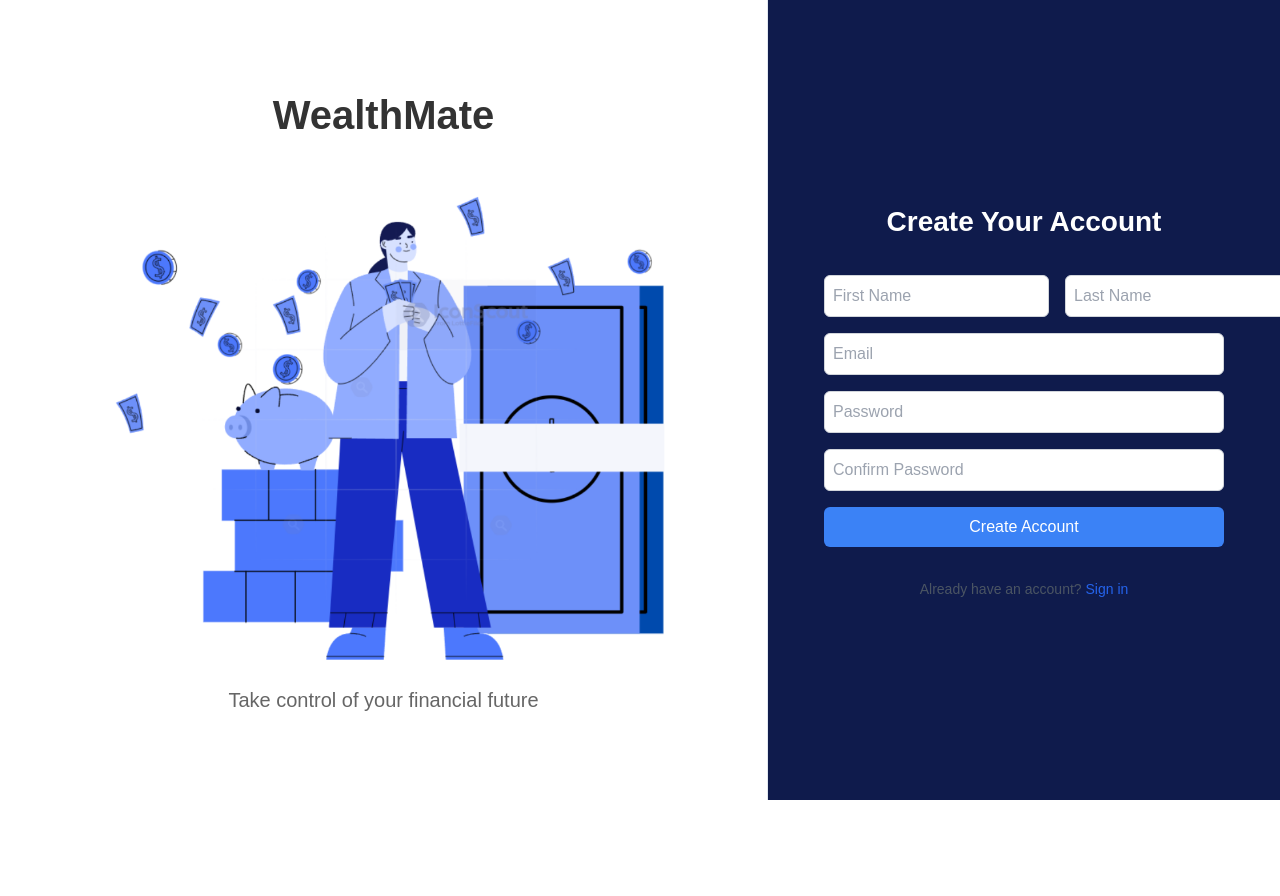
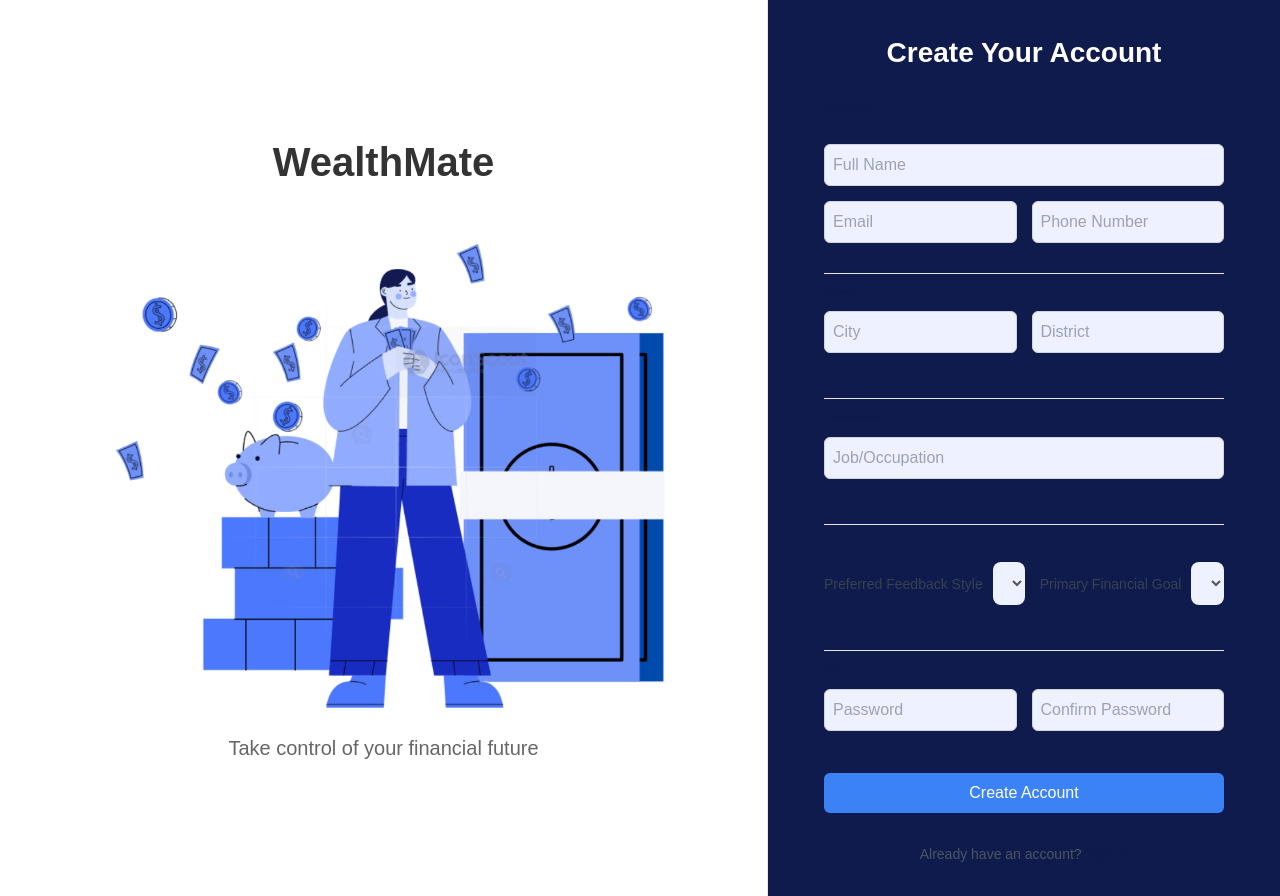
Before and after one commit to dgb1106/WealthMate, a Next.js app in the folder front_end/: page /pages/auth/register in a window 1280 px wide. Before the commit the page ends 800 px from the top, so only its background shows below. Built offline with nearby package versions, Linux system fonts and the light colour scheme; no server answers; a web font is replaced by a local one.

Commit message:
fix register information

```diff
--- a/front_end/app/components/auth/LoginForm/index.tsx
+++ b/front_end/app/components/auth/LoginForm/index.tsx
@@ -71,7 +71,7 @@
 
       <p className="mt-6 text-center text-gray-600">
         Don't have an account?{' '}
-        <Link href="/auth/register" className="text-[#0F1B4C] font-medium hover:underline">
+        <Link href="/pages/auth/register" className="text-[#0F1B4C] font-medium hover:underline">
           Sign Up
         </Link>
       </p>
--- a/front_end/app/components/auth/LoginForm/styles.module.css
+++ b/front_end/app/components/auth/LoginForm/styles.module.css
@@ -1,7 +1,7 @@
 .form {
   display: flex;
   flex-direction: column;
-  gap: 1rem;
+  gap: 15px;
   width: 100%;
   max-width: 400px;
   margin: 0 auto;
@@ -11,14 +11,14 @@
   font-size: 1.5rem;
   font-weight: 600;
   color: #1f2937;
-  margin-bottom: 1.5rem;
+  margin-bottom: 15px;
   text-align: center;
 }
 
 .nameFields {
   display: grid;
   grid-template-columns: 1fr 1fr;
-  gap: 1rem;
+  gap: 15px;
 }
 
 @media (max-width: 640px) {
--- a/front_end/app/components/auth/RegisterForm/index.tsx
+++ b/front_end/app/components/auth/RegisterForm/index.tsx
@@ -1,71 +1,203 @@
 'use client'
 
-import React from 'react';
+import React, { useState } from 'react';
+import { useRouter } from 'next/navigation';
 import { Button } from '../../UI/Button';
 import { Input } from '../../UI/Input';
 import { useAuth } from '../../../hooks/useAuth';
 import type { RegisterFormData } from '../../../types/auth';
+import { PreferredMood, PreferredGoal } from '../../../types/auth';
 import styles from './styles.module.css';
 import Link from 'next/link';
 
 export const RegisterForm: React.FC = () => {
+  const router = useRouter();
   const { register } = useAuth();
+  const [error, setError] = useState<string | null>(null);
+  const [isLoading, setIsLoading] = useState(false);
 
   const handleSubmit = async (e: React.FormEvent<HTMLFormElement>): Promise<void> => {
     e.preventDefault();
+    setError(null);
+    setIsLoading(true);
+
     const formData = new FormData(e.currentTarget);
+    const password = formData.get('password') as string;
+    const confirmPassword = formData.get('confirmPassword') as string;
+
+    if (password !== confirmPassword) {
+      setError('Passwords do not match');
+      setIsLoading(false);
+      return;
+    }
+
     const data: RegisterFormData = {
       email: formData.get('email') as string,
-      password: formData.get('password') as string,
-      firstName: formData.get('firstName') as string,
-      lastName: formData.get('lastName') as string,
+      password: password,
+      name: formData.get('name') as string,
+      phone: formData.get('phone') as string,
+      city: formData.get('city') as string,
+      district: formData.get('district') as string,
+      job: formData.get('job') as string,
+      preferred_mood: formData.get('preferred_mood') as PreferredMood,
+      preferred_goal: formData.get('preferred_goal') as PreferredGoal,
     };
+
     try {
       await register(data);
-    } catch (error) {
+      router.push('/auth/login');
+    } catch (error: any) {
+      setError(error.message || 'Registration failed. Please try again.');
       console.error('Registration failed:', error);
+    } finally {
+      setIsLoading(false);
     }
   };
 
   return (
     <form onSubmit={handleSubmit} className={styles.form}>
-      <div className={styles.nameFields}>
+      {error && (
+        <div className="mb-4 p-3 bg-red-100 text-red-700 rounded-lg">
+          {error}
+        </div>
+      )}
+
+      <h3 className={styles.sectionTitle}>Personal Information</h3>
+
+      {/* Full Name chiếm hết chiều rộng (2 cột) */}
+      <div>
         <Input
           type="text"
-          name="firstName"
-          placeholder="First Name"
+          name="name"
+          placeholder="Full Name"
           required
-        />
-        <Input
-          type="text"
-          name="lastName"
-          placeholder="Last Name"
-          required
+          className="w-full px-4 py-3 rounded-lg bg-[#EEF1FF] border-none focus:ring-2 focus:ring-blue-500"
         />
       </div>
+
+      {/* Email và Phone chia làm 2 cột */}
+      <div className={styles.fieldGroup}>
         <Input
           type="email"
           name="email"
           placeholder="Email"
           required
+          className="w-full px-4 py-3 rounded-lg bg-[#EEF1FF] border-none focus:ring-2 focus:ring-blue-500"
         />
+        <Input
+          type="tel"
+          name="phone"
+          placeholder="Phone Number"
+          required
+          className="w-full px-4 py-3 rounded-lg bg-[#EEF1FF] border-none focus:ring-2 focus:ring-blue-500"
+        />
+      </div>
+
+      <div className={styles.formSection}>
+        <h3 className={styles.sectionTitle}>Your Location</h3>
+        <div className={styles.fieldGroup}>
+          <Input
+            type="text"
+            name="city"
+            placeholder="City"
+            required
+            className="w-full px-4 py-3 rounded-lg bg-[#EEF1FF] border-none focus:ring-2 focus:ring-blue-500"
+          />
+          <Input
+            type="text"
+            name="district"
+            placeholder="District"
+            required
+            className="w-full px-4 py-3 rounded-lg bg-[#EEF1FF] border-none focus:ring-2 focus:ring-blue-500"
+          />
+        </div>
+      </div>
+
+      <div className={styles.formSection}>
+        <h3 className={styles.sectionTitle}>Professional Information</h3>
+        <Input
+          type="text"
+          name="job"
+          placeholder="Job/Occupation"
+          required
+          className="w-full px-4 py-3 rounded-lg bg-[#EEF1FF] border-none focus:ring-2 focus:ring-blue-500"
+        />
+      </div>
+
+      <div className={styles.formSection}>
+        <h3 className={styles.sectionTitle}>Preferences</h3>
+        <div className={styles.fieldGroup}>
+          <div className={styles.inlineField}>
+            <label
+              htmlFor="preferred_mood"
+              className="text-sm font-medium text-gray-700 whitespace-nowrap"
+            >
+              Preferred Feedback Style
+            </label>
+            <select
+              id="preferred_mood"
+              name="preferred_mood"
+              className={styles.selectField}
+              required
+            >
+              <option value="">Select feedback style</option>
+              <option value={PreferredMood.ENCOURAGEMENT}>Encouraging</option>
+              <option value={PreferredMood.IRRITATION}>Direct/Strict</option>
+            </select>
+          </div>
+          <div className={styles.inlineField}>
+            <label
+              htmlFor="preferred_goal"
+              className="text-sm font-medium text-gray-700 whitespace-nowrap"
+            >
+              Primary Financial Goal
+            </label>
+            <select
+              id="preferred_goal"
+              name="preferred_goal"
+              className={styles.selectField}
+              required
+            >
+              <option value="">Select primary goal</option>
+              <option value={PreferredGoal.SAVING}>Saving Money</option>
+              <option value={PreferredGoal.INVESTMENT}>Growing Investments</option>
+            </select>
+          </div>
+        </div>
+      </div>
+
+      <div className={styles.formSection}>
+        <h3 className={styles.sectionTitle}>Security</h3>
+        <div className={styles.fieldGroup}>
           <Input
             type="password"
             name="password"
             placeholder="Password"
             required
+            className="w-full px-4 py-3 rounded-lg bg-[#EEF1FF] border-none focus:ring-2 focus:ring-blue-500"
           />
           <Input
             type="password"
             name="confirmPassword"
             placeholder="Confirm Password"
             required
+            className="w-full px-4 py-3 rounded-lg bg-[#EEF1FF] border-none focus:ring-2 focus:ring-blue-500"
           />
-      <Button type="submit">Create Account</Button>
+        </div>
+      </div>
+
+      <Button
+        type="submit"
+        disabled={isLoading}
+        className="w-full py-3 mt-3 bg-[#0F1B4C] hover:bg-blue-700 text-white font-medium rounded-lg"
+      >
+        {isLoading ? 'Creating Account...' : 'Create Account'}
+      </Button>
+
       <div className="text-center mt-4">
         <p className="text-sm text-gray-600">
           Already have an account?{' '}
-          <Link href="/pages/auth/login" className="text-blue-600 hover:text-blue-500 font-medium">
+          <Link href="/pages/auth/login" className="text-[#0F1B4C] hover:text-blue-700 font-medium">
             Sign in
           </Link>
         </p>
--- a/front_end/app/components/auth/RegisterForm/styles.module.css
+++ b/front_end/app/components/auth/RegisterForm/styles.module.css
@@ -1,20 +1,57 @@
 .form {
   display: flex;
   flex-direction: column;
-  gap: 1rem;
+  gap: 15px;
   width: 100%;
-  max-width: 400px;
+  max-width: 500px;
   margin: 0 auto;
 }
 
-.nameFields {
+.fieldGroup {
   display: grid;
   grid-template-columns: 1fr 1fr;
-  gap: 1rem;
+  gap: 15px;
 }
 
+.formSection {
+  margin-top: 15px;
+  padding-top: 15px;
+  margin-bottom: 15px;
+  border-top: 1px solid #e5e7eb;
+}
+
+.sectionTitle {
+  font-size: 5px;
+  font-weight: 600;
+  color: #0F1B4C;
+  margin-bottom: 15px;
+}
+
+.selectField {
+  width: 100%;
+  padding: 0.75rem 1rem;
+  border-radius: 0.5rem;
+  background-color: #EEF1FF;
+  border: none;
+  outline: none;
+  font-size: 1rem;
+  color: #4B5563;
+}
+
+.selectField:focus {
+  box-shadow: 0 0 0 2px rgba(59, 130, 246, 0.5);
+}
+
+/* MỚI: label + select trên cùng một dòng */
+.inlineField {
+  display: flex;
+  align-items: center;
+  gap: 10px; /* khoảng cách giữa label và select */
+}
+
+/* Responsive */
 @media (max-width: 640px) {
-  .nameFields {
+  .fieldGroup {
     grid-template-columns: 1fr;
   }
 }
--- a/front_end/app/types/auth.ts
+++ b/front_end/app/types/auth.ts
@@ -1,10 +1,23 @@
+export enum PreferredMood {
+  IRRITATION = "IRRITATION",
+  ENCOURAGEMENT = "ENCOURAGEMENT"
+}
+
+export enum PreferredGoal {
+  SAVING = "SAVING",
+  INVESTMENT = "INVESTMENT"
+}
+
 export interface User {
   id: string;
   email: string;
-  firstName: string;
-  lastName: string;
-  createdAt: string;
-  updatedAt: string;
+  name: string;
+  phone?: string;
+  city?: string;
+  district?: string;
+  job?: string;
+  preferred_mood?: PreferredMood;
+  preferred_goal?: PreferredGoal;
 }
 
 export interface LoginFormData {
@@ -12,9 +25,16 @@
   password: string;
 }
 
-export interface RegisterFormData extends LoginFormData {
-  firstName: string;
-  lastName: string;
+export interface RegisterFormData {
+  email: string;
+  password: string;
+  name: string;
+  phone: string;
+  city: string;
+  district: string;
+  job: string;
+  preferred_mood: PreferredMood;
+  preferred_goal: PreferredGoal;
 }
 
 export interface AuthState {
```
Lines whose indentation alone changed are shown as unchanged.
